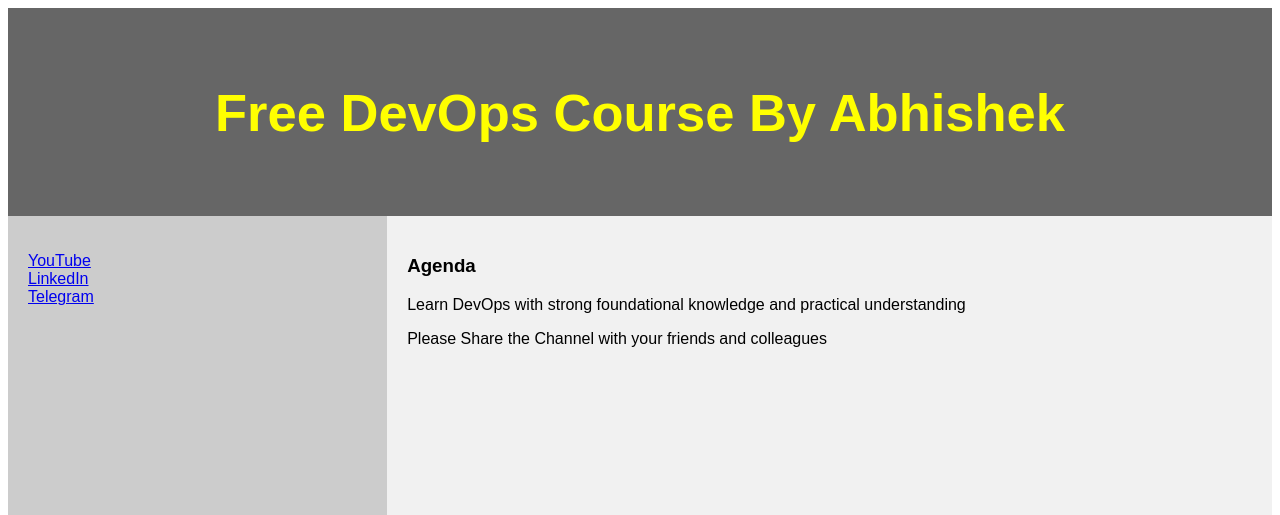
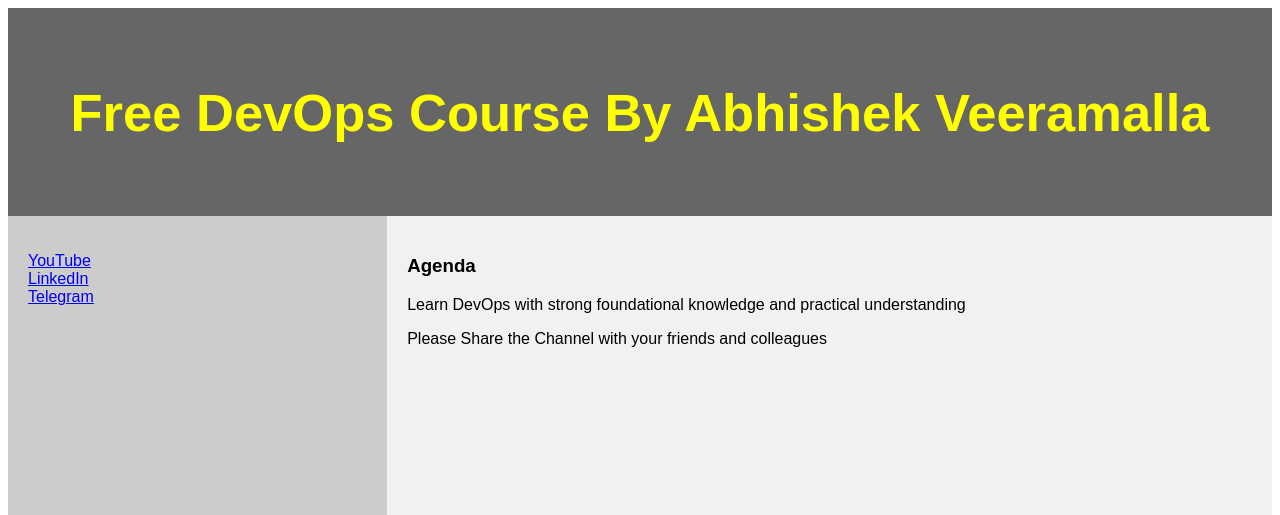
Before and after one commit to iam-veeramalla/Docker-Zero-to-Hero, a Django app: page /demo/ in a window 1280 px wide. Shown: the top 515 px of the page. Run offline with Django 4.2, Linux system fonts and the light colour scheme.

Commit message:
Update code

```diff
--- a/examples/python-web-app/devops/demo/templates/demo_site.html
+++ b/examples/python-web-app/devops/demo/templates/demo_site.html
@@ -73,7 +73,7 @@
 
 
 <header>
-  <h2>Free DevOps Course By Abhishek</h2>
+  <h2>Free DevOps Course By Abhishek Veeramalla</h2>
 </header>
 
 <section>
```
